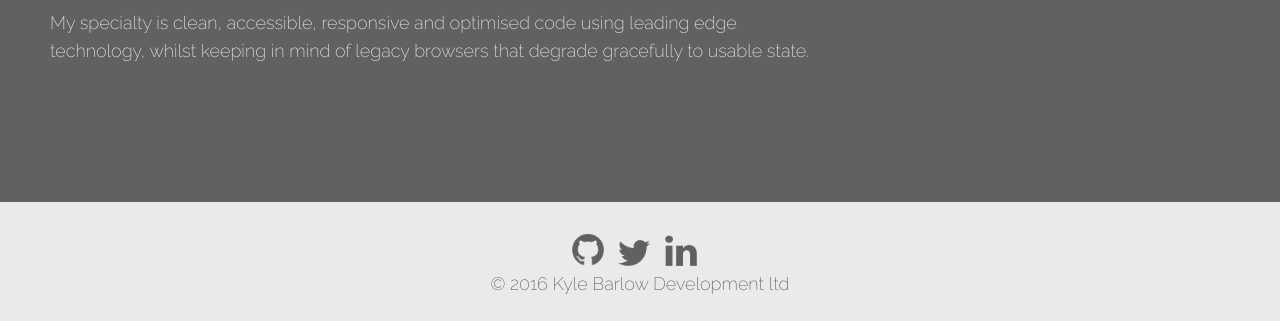
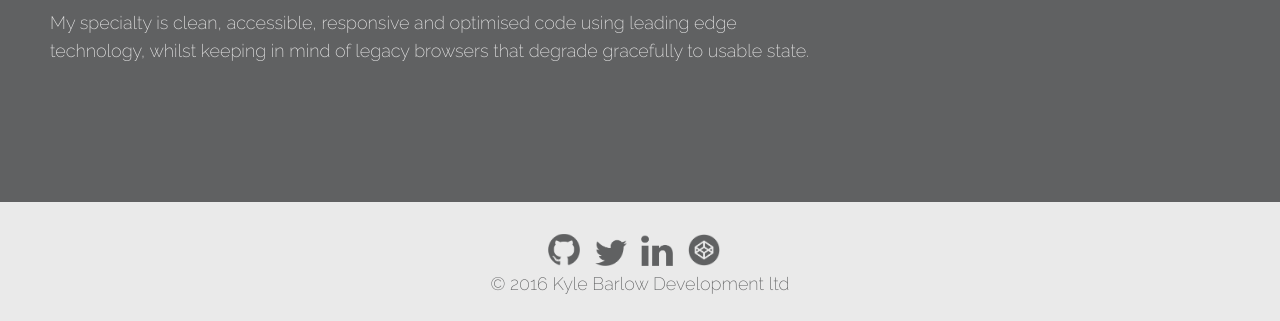
Before and after one commit to kbazl3/Portfolio, a plain HTML site: page app/index.html in a window 1280 px wide. Shown: the part 625-946 px from the top of the page. Drawn offline with Linux system fonts and the light colour scheme.

Commit message:
adding codepen icon

```diff
--- a/app/app/css/main.css
+++ b/app/app/css/main.css
@@ -673,6 +673,16 @@ nav ul li.active:nth-child(3) .arrow {
 #sosumi ul .linkedin a:hover {
     background-position: left top
 }
+#sosumi ul .codepen a {
+    background: url("../images/codepenGray.png") no-repeat;
+    background-size: 100% auto;
+    background-position: left bottom;
+    width: 32px;
+    height: 32px
+}
+#sosumi ul .codepen a:hover {
+    background: url("../images/codepenblue.png") no-repeat;
+}
 .enter-setup {
     border: 10px solid red;
     position: absolute;
--- a/app/index.html
+++ b/app/index.html
@@ -50,6 +50,7 @@
 				<li class="github"><a href="https://github.com/kbazl3" target="_blank" title="View Kyle Barlow on Github">Github</a></li>
 				<li class="twitter"><a href="https://twitter.com/KyleBarl0w" target="_blank" title="View Kyle Barlow on Twitter">Twitter</a></li>
 				<li class="linkedin"><a href="https://www.linkedin.com/in/kylebarl0w" target="_blank" title="View Kyle Barlow on LinkedIn">LinkedIn</a></li>
+                <li class="codepen"><a href="https://www.linkedin.com/in/kylebarl0w" target="_blank" title="View Kyle Barlow on LinkedIn">LinkedIn</a></li>
 			</ul>
 
 			<p>&copy; 2016 <a href="http://marksy.com">Kyle Barlow Development ltd</a></p>
```
Also changed, not shown: app/app/images/codepenGray.png (added), app/app/images/codepenblue.png (added).
